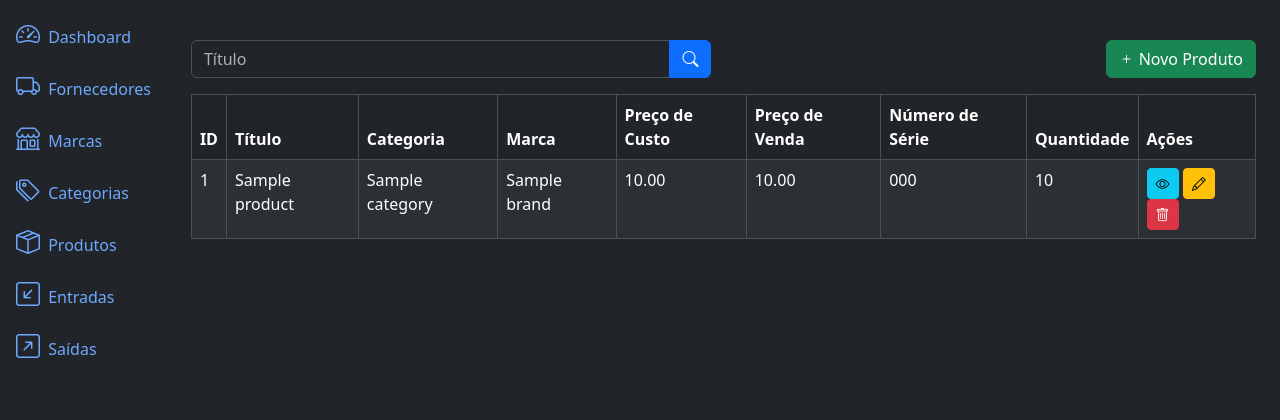
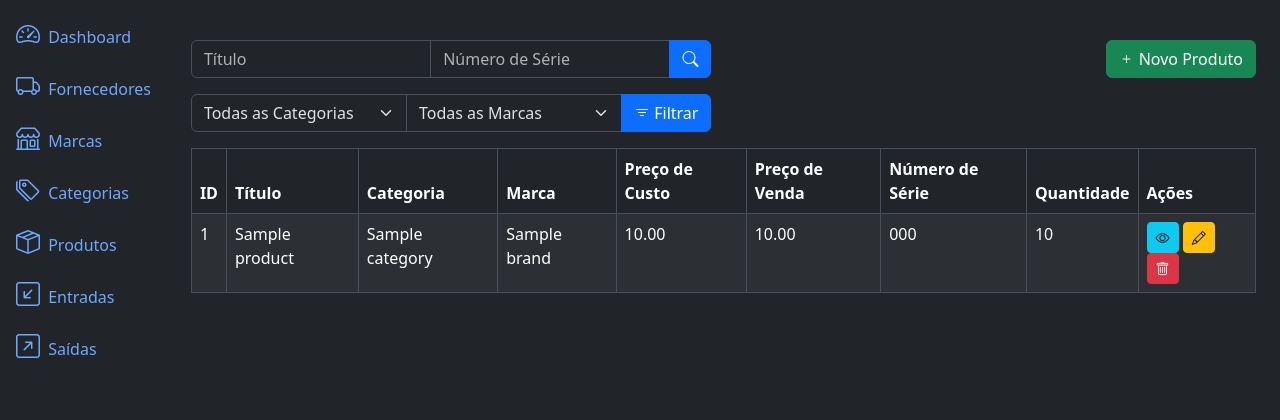
Before and after one commit to juliogazoli/pycodebr-django-sge, a Django app: page /products/list/ in a window 1280 px wide. Shown: the part 56-476 px from the top of the page. Run offline with Django 5.2, Linux system fonts and the light colour scheme; tables that the repository leaves empty hold one stand-in row (values such as "Sample post").

Commit message:
product filter

```diff
--- a/products/templates/product_list.html
+++ b/products/templates/product_list.html
@@ -11,6 +11,7 @@
             <form method="get" action="{% url 'product_list' %}">
                 <div class="input-group">
                     <input type="text" class="form-control" name="title" placeholder="Título" value="{{ request.GET.title }}">
+                    <input type="text" class="form-control" name="serie_number" placeholder="Número de Série" value="{{ request.GET.serie_number }}">
                     <button type="submit" class="btn btn-primary">
                         <i class="bi bi-search"></i>
                     </button>
@@ -22,6 +23,32 @@
             <a href="{% url 'product_create' %}" class="btn btn-success float-end">
                 <i class="bi bi-plus"></i> Novo Produto
             </a>
+        </div>
+    </div>
+
+    <div class="row mb-3">
+        <div class="col-md-6">
+            <form method="get" action="{% url 'product_list' %}">
+                <div class="input-group">
+                    <select class="form-select" name="category">
+                        <option value="" {% if not request.GET.category %} selected {% endif %}>Todas as Categorias</option>
+                        {% for category in categories %}
+                            <option value="{{ category.id }}" {% if request.GET.category == category.id|stringformat:'s' %} selected {% endif %}>{{ category.name }}</option>
+                        {% endfor %}
+                    </select>
+
+                    <select class="form-select" name="brand">
+                        <option value="" {% if not request.GET.brand %} selected {% endif %}>Todas as Marcas</option>
+                        {% for brand in brands %}
+                            <option value="{{ brand.id }}" {% if request.GET.brand == brand.id|stringformat:'s' %} selected {% endif %}>{{ brand.name }}</option>
+                        {% endfor %}
+                    </select>
+
+                    <button type="submit" class="btn btn-primary">
+                        <i class="bi bi-filter"></i> Filtrar
+                    </button>
+                </div>
+            </form>
         </div>
     </div>
 
--- a/products/views.py
+++ b/products/views.py
@@ -1,6 +1,8 @@
 from django.urls import reverse_lazy
 from django.views.generic import ListView, CreateView, DetailView, UpdateView, DeleteView
 from . import models, forms
+from categories.models import Category
+from brands.models import Brand
 
 
 class ProductListView(ListView):
@@ -12,11 +14,29 @@ class ProductListView(ListView):
     def get_queryset(self):
         queryset = super().get_queryset()
         title = self.request.GET.get('title')
+        serie_number = self.request.GET.get('serie_number')
+        category = self.request.GET.get('category')
+        brand = self.request.GET.get('brand')
 
         if title:
             queryset = queryset.filter(title__icontains=title)
 
+        if serie_number:
+            queryset = queryset.filter(serie_number__icontains=serie_number)
+
+        if category:
+            queryset = queryset.filter(category__id=category)
+
+        if brand:
+            queryset = queryset.filter(brand__id=brand)
+
         return queryset
+
+    def get_context_data(self, **kwargs):
+        context = super().get_context_data(**kwargs)
+        context['categories'] = Category.objects.all()
+        context['brands'] = Brand.objects.all()
+        return context
 
 
 class ProductCreateView(CreateView):
```
